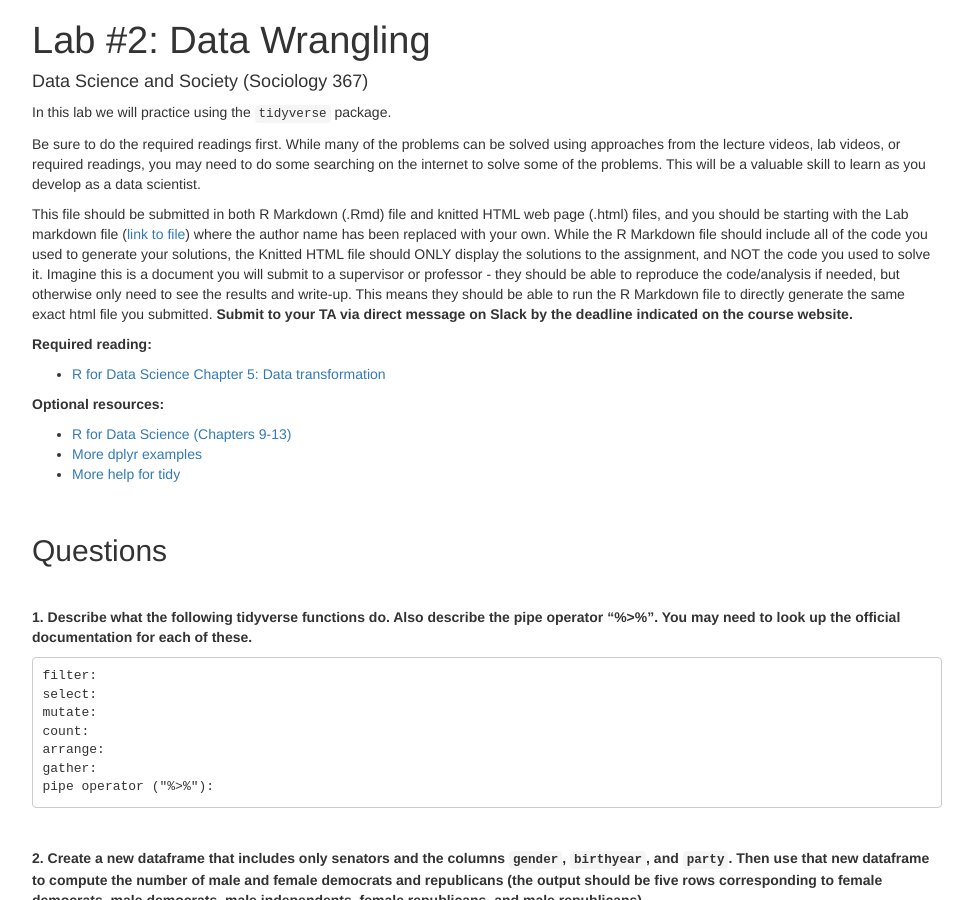
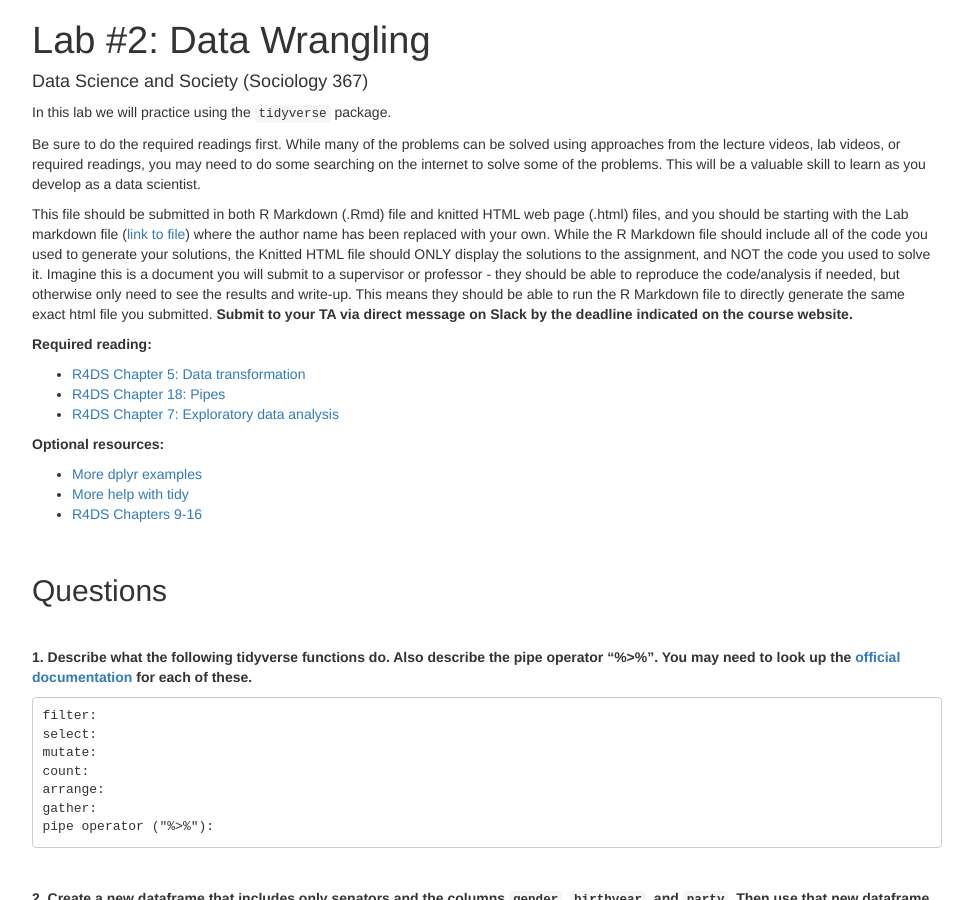
Before and after one commit to dssoc/dssoc.github.io, a Jekyll site: the page assignments/Lab_2.html, which Jekyll copies as it is, in a window 1280 px wide and 900 px high. Shown: the whole window, without its empty margins (153-1126 px from the left). Built offline with Jekyll 4.4.1, drawn with Linux system fonts in a browser that asks for light colours.

Commit message:
Changed required/optional readings.

```diff
--- a/assignments/Lab_2.html
+++ b/assignments/Lab_2.html
@@ -386,19 +386,21 @@ summary {
 <p>This file should be submitted in both R Markdown (.Rmd) file and knitted HTML web page (.html) files, and you should be starting with the Lab markdown file (<a href="/assignments/Lab_2.Rmd">link to file</a>) where the author name has been replaced with your own. While the R Markdown file should include all of the code you used to generate your solutions, the Knitted HTML file should ONLY display the solutions to the assignment, and NOT the code you used to solve it. Imagine this is a document you will submit to a supervisor or professor - they should be able to reproduce the code/analysis if needed, but otherwise only need to see the results and write-up. This means they should be able to run the R Markdown file to directly generate the same exact html file you submitted. <strong>Submit to your TA via direct message on Slack by the deadline indicated on the course website.</strong></p>
 <p><strong>Required reading:</strong></p>
 <ul>
-<li><a href="https://r4ds.had.co.nz/transform.html">R for Data Science Chapter 5: Data transformation</a></li>
+<li><a href="https://r4ds.had.co.nz/transform.html">R4DS Chapter 5: Data transformation</a></li>
+<li><a href="https://r4ds.had.co.nz/pipes.html">R4DS Chapter 18: Pipes</a></li>
+<li><a href="https://r4ds.had.co.nz/exploratory-data-analysis.html">R4DS Chapter 7: Exploratory data analysis</a></li>
 </ul>
 <p><strong>Optional resources:</strong></p>
 <ul>
-<li><a href="https://r4ds.had.co.nz/wrangle-intro.html">R for Data Science (Chapters 9-13)</a></li>
 <li><a href="https://rstudio.cloud/learn/primers/2">More dplyr examples</a></li>
-<li><a href="https://rstudio.cloud/learn/primers/4">More help for tidy</a></li>
+<li><a href="https://rstudio.cloud/learn/primers/4">More help with tidy</a></li>
+<li><a href="https://r4ds.had.co.nz/wrangle-intro.html">R4DS Chapters 9-16</a></li>
 </ul>
 <p><br /></p>
 <div id="questions" class="section level2">
 <h2>Questions</h2>
 <p><br></p>
-<p><strong>1. Describe what the following tidyverse functions do. Also describe the pipe operator “%&gt;%”. You may need to look up the official documentation for each of these.</strong></p>
+<p><strong>1. Describe what the following tidyverse functions do. Also describe the pipe operator “%&gt;%”. You may need to look up the <a href="https://www.rdocumentation.org/">official documentation</a> for each of these.</strong></p>
 <pre><code>filter:
 select:
 mutate:
```
Also changed, not shown: assignments/Lab_2.Rmd (+8 -6 lines).
